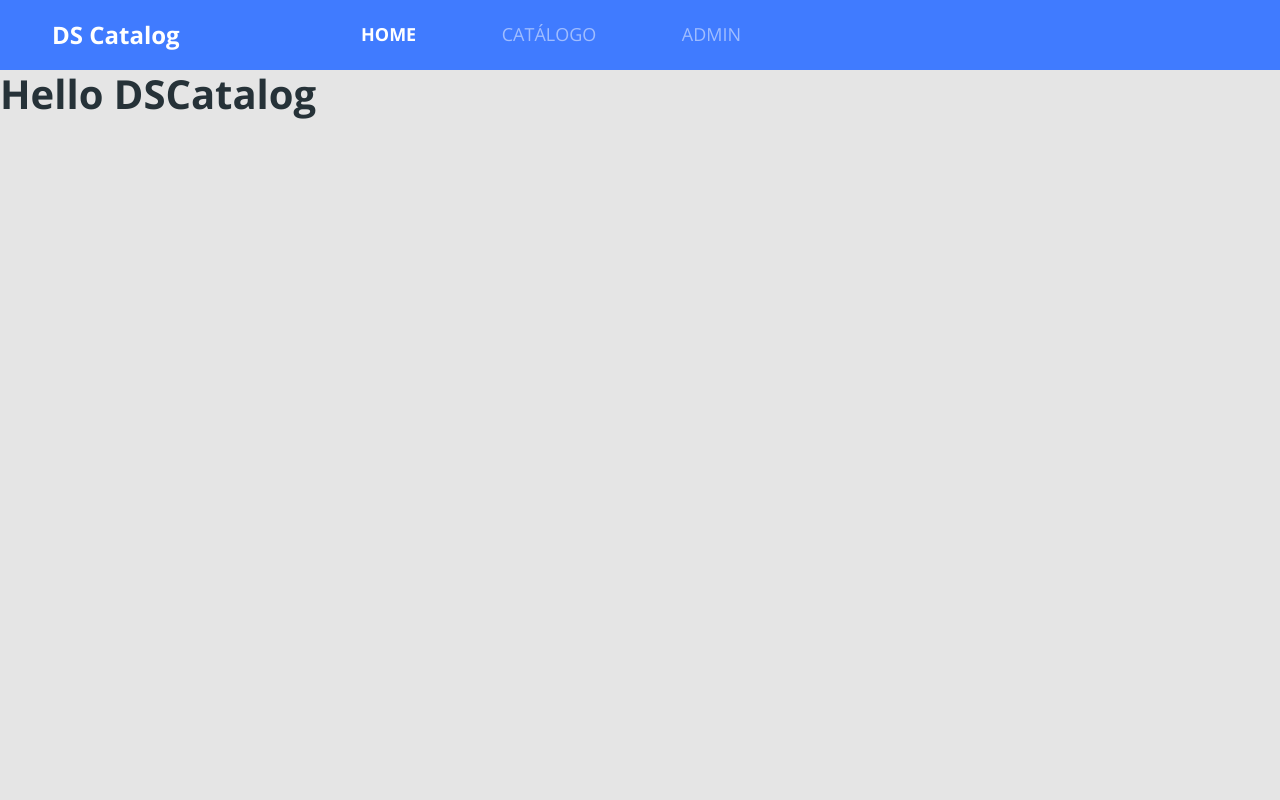
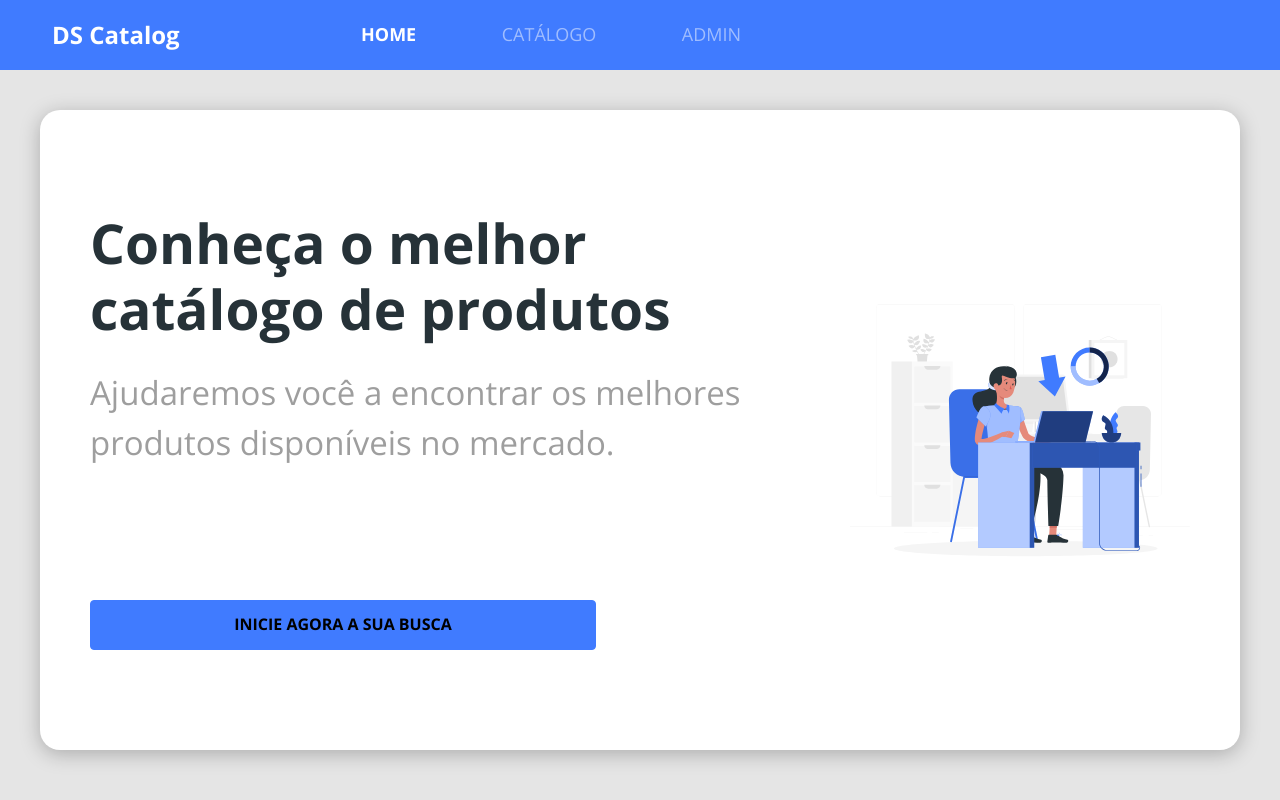
Before and after one commit to MauricioPG/dscatalog-mauriciopg, a React (Create React App) app in the folder frontweb/: page / in a window 1280 px wide. Built offline with nearby package versions, Linux system fonts and the light colour scheme.

Commit message:
Home styling

```diff
--- a/frontweb/src/App.tsx
+++ b/frontweb/src/App.tsx
@@ -1,14 +1,9 @@
-import "./assets/styles/custom.scss";
-import "./App.css";
-import Navbar from "./components/Navbar";
+import './assets/styles/custom.scss';
+import './App.css';
+import Home from './pages/Home';
 
 function App() {
-  return (
-    <>
-      <Navbar />
-      <h1> Hello DSCatalog</h1>
-    </>
-  );
+  return <Home />;
 }
 
 export default App;
--- /dev/null
+++ b/frontweb/src/components/ButtonIcon/index.tsx
@@ -0,0 +1,11 @@
+import './styles.css';
+
+const ButtonIcon = () => {
+  return (
+    <button className="btn btn-primary btn-icon">
+      <h6>INICIE AGORA A SUA BUSCA</h6>
+    </button>
+  );
+};
+
+export default ButtonIcon;
--- /dev/null
+++ b/frontweb/src/components/ButtonIcon/styles.css
@@ -0,0 +1,3 @@
+.btn-icon {
+    height: 50px;
+}
--- /dev/null
+++ b/frontweb/src/pages/Home/index.tsx
@@ -0,0 +1,31 @@
+import Navbar from '../../components/Navbar';
+import './styles.css';
+import { ReactComponent as MainImage } from 'assets/images/main-image.svg';
+import ButtonIcon from '../../components/ButtonIcon';
+
+const Home = () => {
+  return (
+    <>
+      <Navbar />
+      <div className="home-container">
+        <div className="home-card">
+          <div className="home-content-container">
+            <div>
+              <h1>Conheça o melhor catálogo de produtos</h1>
+              <p>
+                Ajudaremos você a encontrar os melhores produtos disponíveis no
+                mercado.
+              </p>
+            </div>
+            <ButtonIcon />
+          </div>
+          <div className="home-image-container">
+            <MainImage />
+          </div>
+        </div>
+      </div>
+    </>
+  );
+};
+
+export default Home;
--- /dev/null
+++ b/frontweb/src/pages/Home/styles.css
@@ -0,0 +1,135 @@
+.home-container {
+  padding: 10px;
+  font-size: 20px;
+  text-align: center;
+}
+
+.home-card {
+  display: flex;
+  flex-direction: column-reverse;
+  background: #ffffff;
+  box-shadow: 0px 4px 20px rgba(0, 0, 0, 0.25);
+  border-radius: 20px;
+}
+
+.home-content-container {
+  display: flex;
+  flex-direction: column;
+  align-items: center;
+  padding: 10px 10px 60px 10px;
+}
+
+.home-content-container h1 {
+  font-size: 1em;
+  width: 260px;
+  margin-bottom: 15px;
+}
+
+.home-content-container p {
+  font-size: 0.6em;
+  width: 260px;
+  color: #9e9e9e;
+  margin-bottom: 30px;
+}
+
+.home-image-container {
+  padding: 50px 15px;
+}
+
+.home-image-container svg {
+  width: 100%;
+  height: auto;
+}
+
+@media (min-width: 576px) {
+  .home-container {
+    padding: 15px;
+    font-size: 40px;
+  }
+
+  .home-content-container h1 {
+    width: 506px;
+    margin-bottom: 20px;
+  }
+
+  .home-content-container button {
+    width: 506px;
+  }
+
+  .home-content-container p {
+    width: 506px;
+  }
+
+  .home-image-container svg {
+    width: 506px;
+  }
+}
+
+@media (min-width: 768px) {
+  .home-image-container {
+    padding: 100px 15px;
+  }
+
+  .home-content-container {
+    padding: 20px 20px 100px 20px;
+  }
+}
+
+@media (min-width: 992px) {
+  .home-container {
+    padding: 40px;
+    font-size: 55px;
+  }
+
+  .home-image-container {
+    padding: 125px 15px;
+  }
+
+  .home-content-container {
+    padding: 20px 20px 150px 20px;
+  }
+
+  .home-content-container h1 {
+    width: 700px;
+    margin-bottom: 26px;
+  }
+
+  .home-content-container p {
+    width: 700px;
+    margin-bottom: 47px;
+  }
+}
+
+@media (min-width: 1200px) {
+  .home-card {
+    flex-direction: row;
+    justify-content: space-around;
+    padding: calc(((85vh - 480px) / 2) - 20px) 0;
+  }
+
+  .home-content-container {
+    height: 480px;
+    width: 700px;
+    padding: 20px;
+    align-items: flex-start;
+    text-align: left;
+    align-content: space-between;
+    flex-flow: wrap;
+  }
+
+  .home-image-container {
+    display: flex;
+    align-items: center;
+    padding: 20px;
+  }
+
+  .home-image-container svg {
+    width: 100%;
+  }
+}
+
+@media (min-width: 1400px) {
+  .home-image-container svg {
+    width: 480px;
+  }
+}
```
Also changed, not shown: frontweb/src/assets/images/main-image.svg (added).
